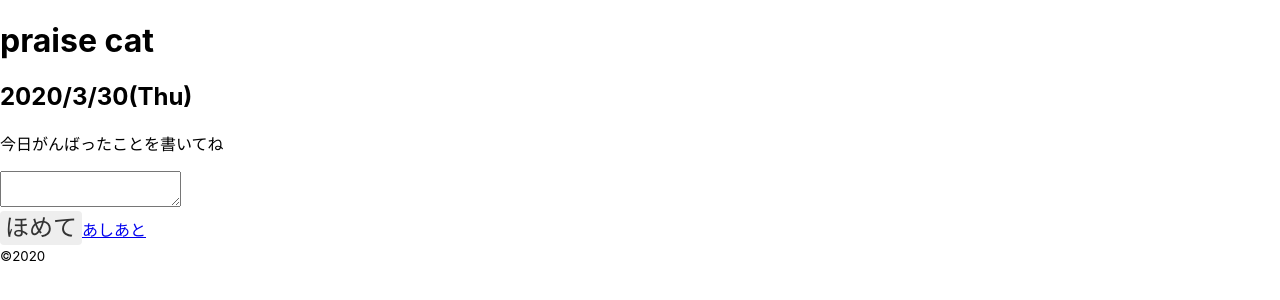
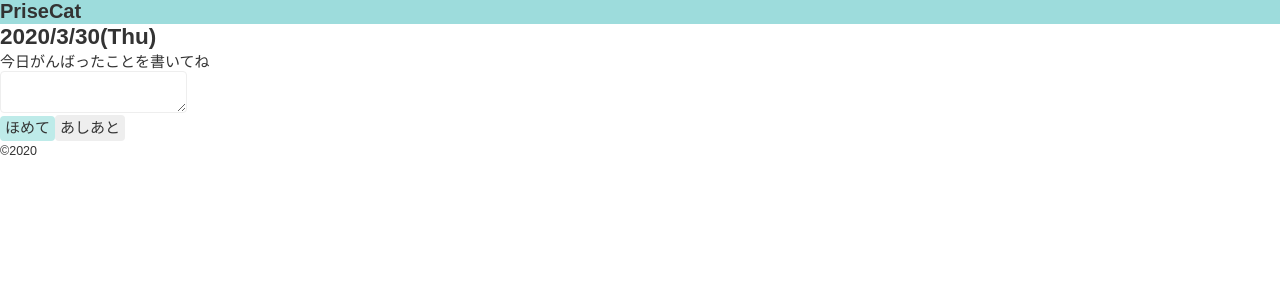
Before and after one commit to harutete/praise-cat, a React (Create React App) app: page / in a window 1280 px wide. Shown: the top 300 px of the page. Built offline with nearby package versions, Linux system fonts and the light colour scheme; a web font is replaced by a local one.

Commit message:
Fix: type追加

```diff
--- a/src/components/theme.ts
+++ b/src/components/theme.ts
@@ -5,7 +5,8 @@ export const theme = {
     textColor: '#333333',
     main: '#9DDCDC',
     secondary: '#FFEBB7',
-    accent: '#E67A7A'
+    accent: '#E67A7A',
+    white: '#FFFFFF'
   }
 } as const
 
--- a/src/pages/App.tsx
+++ b/src/pages/App.tsx
@@ -1,10 +1,13 @@
 import React from 'react'
-import { Link } from 'react-router-dom'
+import { ThemeProvider } from 'styled-components'
+import { theme } from '../components/theme'
+import GlobalStyle from '../components/FoundationStyle'
+// components
+import HeaderContent from '../components/organisms/header'
+import UtilityButton from '../components/atoms/button'
+import Textarea from '../components/atoms/Textarea'
 
-// components
-import UtilityButton from '../components/atoms/button'
-
-const App = () => {
+const App: React.FC = () => {
   const formattedDateStr  = () => {
     const date = new Date()
     const year = date.getFullYear()
@@ -16,20 +19,20 @@ const App = () => {
     return `${year}/${month}/${day}(${weekDayArr[weekDayIndex]})`
   }
   return (
+    <ThemeProvider theme={theme}>
+      <GlobalStyle />
       <div className="App">
-      <header>
-        <h1>praise cat</h1>
-      </header>
+        <HeaderContent />
         <main>
           <h2>{formattedDateStr()}</h2>
           <p>今日がんばったことを書いてね</p>
           <div className="content-input-work">
             <div className="content-input-work__textarea">
-            <textarea></textarea>
+              <Textarea />
             </div>
             <div className="content-input-work__button-wrap">
-            <UtilityButton text={'ほめて'} />
-            <Link to="list">あしあと</Link>
+              <UtilityButton isAccent text={'ほめて'} />
+              <UtilityButton isAnchor text={'あしあと'} href="list" />
             </div>
           </div>
         </main>
@@ -37,6 +40,7 @@ const App = () => {
           <small>&copy;2020</small>
         </footer>
       </div>
+    </ThemeProvider>
   );
 }
 
--- a/src/types/styled.d.ts
+++ b/src/types/styled.d.ts
@@ -8,7 +8,8 @@ declare module 'styled-components' {
       textColor: string,
       main: string,
       secondary: string,
-      accent: string
+      accent: string,
+      white: string
     }
   }
 }
```
Lines whose indentation alone changed are shown as unchanged.
